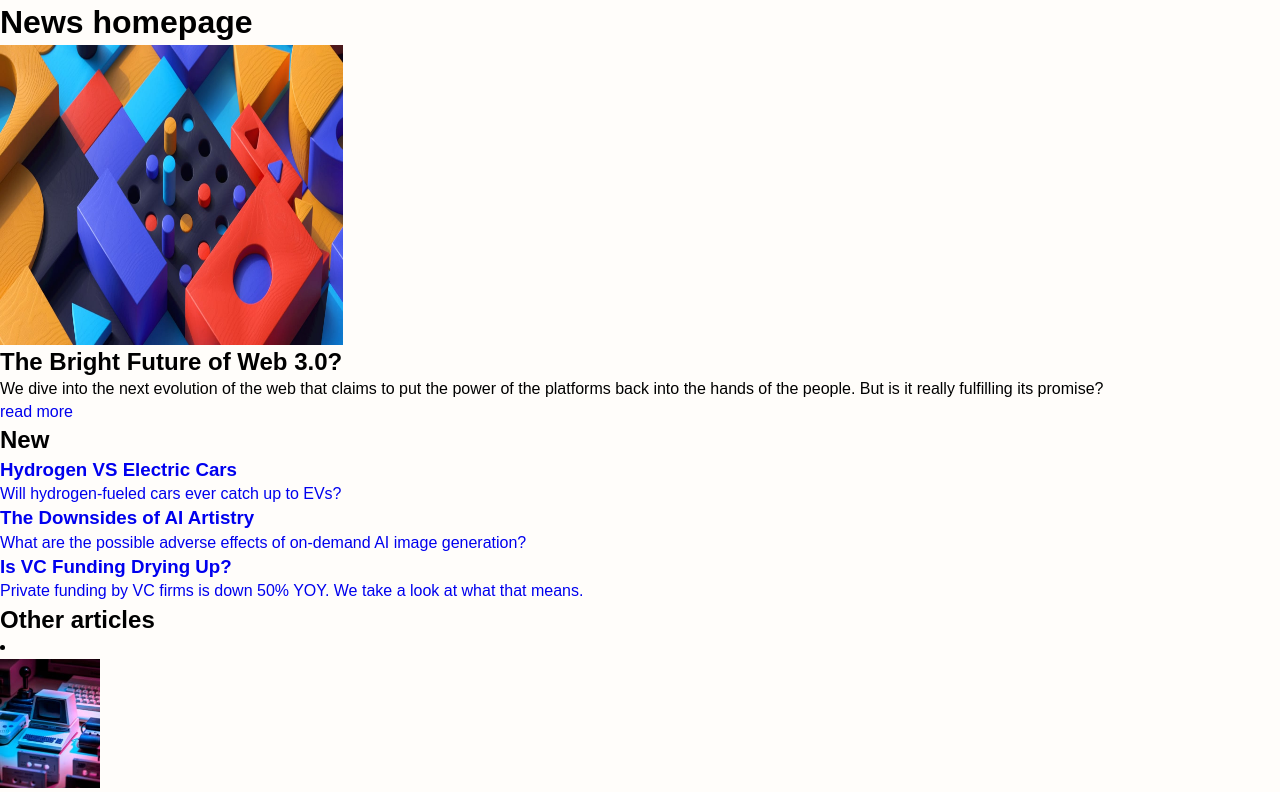
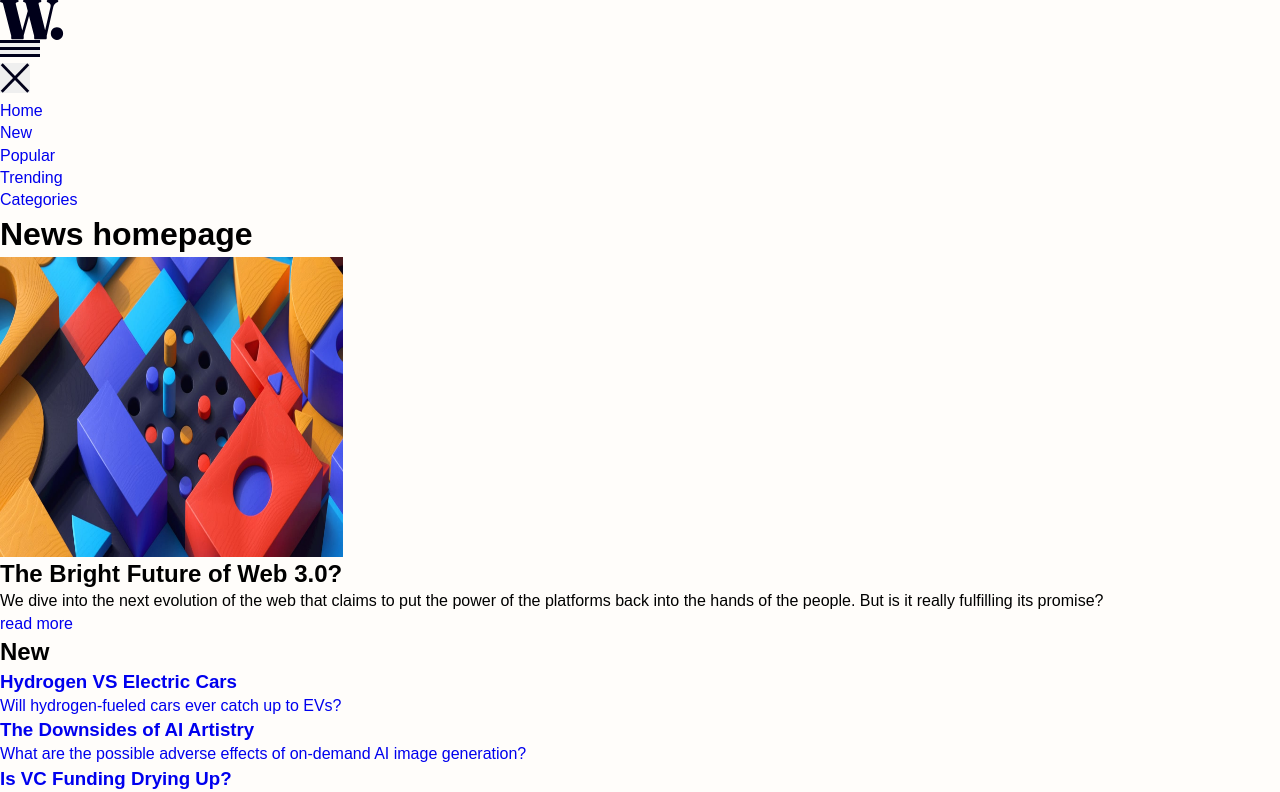
Before and after one commit to JorgeAMendoza/news-homepage, a Next.js app: page / in a window 1280 px wide. Shown: the top 792 px of the page. Built offline with nearby package versions, Linux system fonts and the light colour scheme.

Commit message:
create layout component and apply it to the homepage

```diff
--- /dev/null
+++ b/src/components/Layout/Layout.tsx
@@ -0,0 +1,28 @@
+import Head from 'next/head';
+import { ReactNode } from 'react';
+import NavBar from '../Navbar/NavBar';
+
+interface LayoutProps {
+  children: ReactNode;
+}
+
+export default function Layout({ children }: LayoutProps) {
+  return (
+    <div>
+      <Head>
+        <meta
+          name="description"
+          content="homepage news website, challenge provided thanks to frontend mentor"
+        />
+        <meta name="viewport" content="width=device-width, initial-scale=1" />
+        <link rel="icon" href="/favicon.ico" />
+      </Head>
+      <div>
+        <header>
+          <NavBar />
+        </header>
+        <div>{children}</div>
+      </div>
+    </div>
+  );
+}
--- a/src/pages/index.tsx
+++ b/src/pages/index.tsx
@@ -4,6 +4,7 @@ import { HomeProps } from '../../types/api';
 import NewArticle from '@/components/NewArticle/NewArticle';
 import SideArticle from '@/components/SideArticle/SideArticle';
 import { getHomeArticles } from '../../lib/articles';
+import Layout from '@/components/Layout/Layout';
 
 export default function Home({
   mainArticle,
@@ -11,15 +12,9 @@ export default function Home({
   otherArticles,
 }: HomeProps) {
   return (
-    <>
+    <Layout>
       <Head>
         <title>News Homepage</title>
-        <meta
-          name="description"
-          content="news homepage challenge provided thanks to front end mentors"
-        />
-        <meta name="viewport" content="width=device-width, initial-scale=1" />
-        <link rel="icon" href="/favicon.ico" />
       </Head>
       <main>
         <h1>News homepage</h1>
@@ -64,7 +59,7 @@ export default function Home({
           ))}
         </section>
       </main>
-    </>
+    </Layout>
   );
 }
 
```
